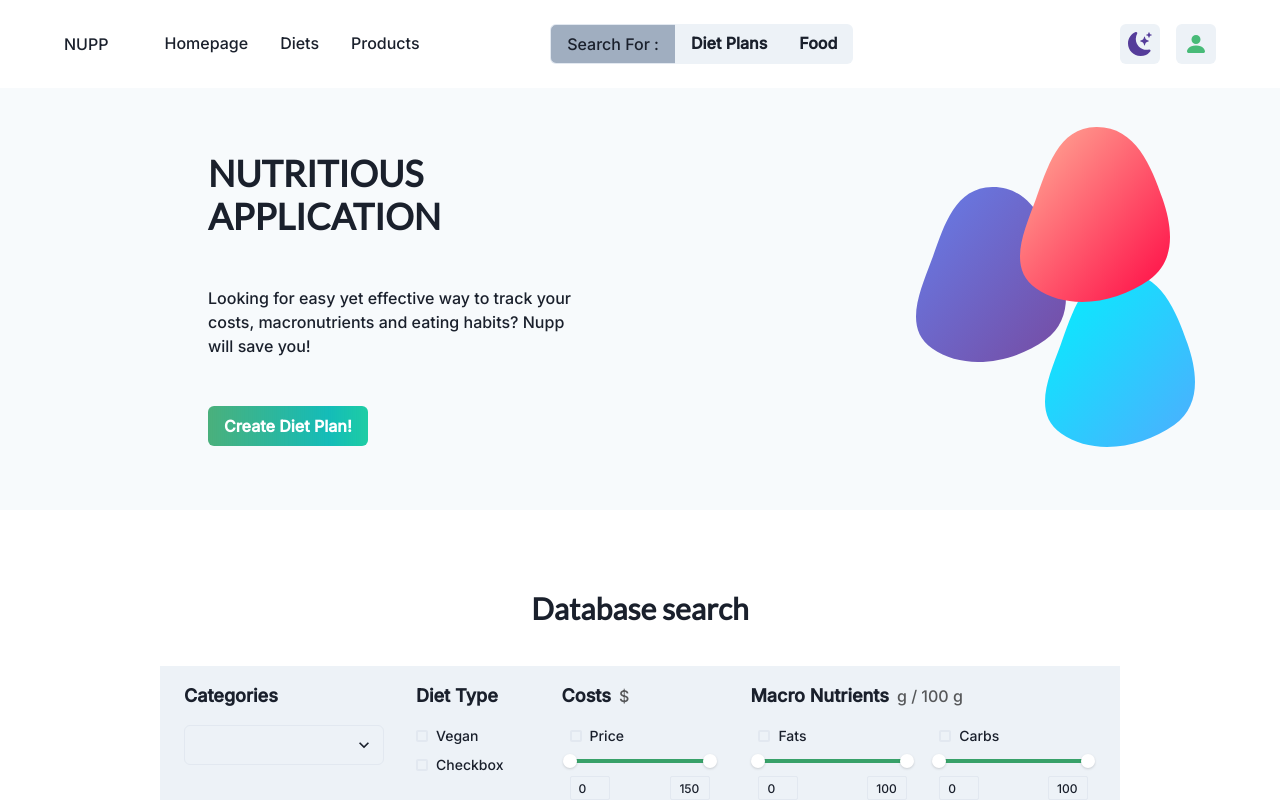
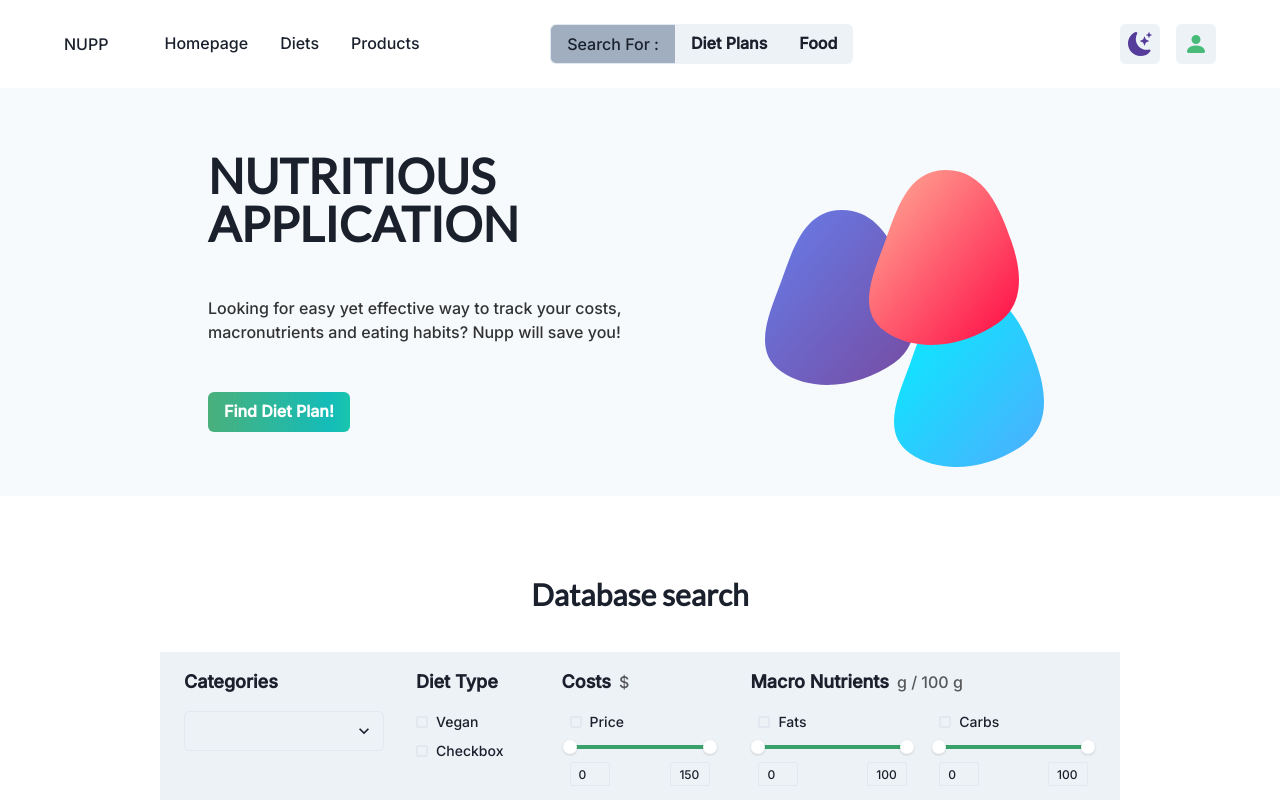
Before and after one commit to Makakusnik/Nupp, a Next.js app: page / in a window 1280 px wide. Shown: the top 800 px of the page. Built offline with nearby package versions, Linux system fonts and the light colour scheme.

Commit message:
Added Compound Header Component

```diff
--- /dev/null
+++ b/components/Content/Header.tsx
@@ -0,0 +1,84 @@
+import React, { ReactNode } from "react";
+import {
+  Container,
+  Grid,
+  GridItem,
+  Heading,
+  ResponsiveValue,
+  Text,
+  useColorModeValue,
+  VStack,
+} from "@chakra-ui/react";
+
+interface ChildrenOnlyProps {
+  children: ReactNode | string;
+}
+
+interface HeaderProps {
+  h?: any;
+}
+
+const Header = ({ h, children }: HeaderProps & ChildrenOnlyProps) => {
+  const headerBg = useColorModeValue("gray.50", "gray.900");
+
+  return (
+    <Container
+      minW="100%"
+      minH={(h && { ...h }) || { "2xl": "500px" }}
+      h="fit-content"
+      bg={headerBg}
+      alignItems="center"
+      display="flex"
+      as="header"
+    >
+      <Grid
+        display="flex"
+        alignContent="center"
+        maxW="container.lg"
+        templateColumns={"1fr 1fr"}
+        px="16px"
+        mx="auto"
+        w="100%"
+      >
+        {children}
+      </Grid>
+    </Container>
+  );
+};
+
+export default Header;
+
+export const HeaderHeading = ({ children }: ChildrenOnlyProps) => {
+  return (
+    <Heading as="h1" size={"2xl"} autoCapitalize="">
+      {children}
+    </Heading>
+  );
+};
+
+export const HeaderText = ({ children }: ChildrenOnlyProps) => {
+  const fontColor = useColorModeValue("blackAlpha.800", "whiteAlpha.800");
+  return (
+    <Text fontWeight="200" color={fontColor}>
+      {children}
+    </Text>
+  );
+};
+
+export const HeaderMainSection = ({ children }: ChildrenOnlyProps) => {
+  return (
+    <GridItem w="60%">
+      <VStack alignItems="start" spacing="48px" p={"16"} h="100%">
+        {children}
+      </VStack>
+    </GridItem>
+  );
+};
+
+export const HeaderImageSection = ({ children }: ChildrenOnlyProps) => {
+  return (
+    <GridItem w="40%" position="relative">
+      {children}
+    </GridItem>
+  );
+};
--- a/pages/index.tsx
+++ b/pages/index.tsx
@@ -1,5 +1,6 @@
 import {
   Button,
+  ButtonGroup,
   Center,
   Container,
   Heading,
@@ -8,11 +9,17 @@ import {
   useColorModeValue,
   VStack,
 } from "@chakra-ui/react";
+import Header, {
+  HeaderHeading,
+  HeaderImageSection,
+  HeaderMainSection,
+  HeaderText,
+} from "../components/Content/Header";
 import type { NextPage } from "next";
 import Head from "next/head";
 import { DatabaseTable } from "../components/Database/DatabaseTable";
 import { FilterBox } from "../components/Database/Filters";
-import { BlobAnimatedJsx } from "../components/misc/BlobVectorJsx";
+import { BlobAnimatedJsx } from "../components/Misc/BlobVectorJsx";
 import { dataBlue, dataPurp, dataRed } from "../testdata/blobData";
 
 const Home: NextPage = () => {
@@ -28,53 +35,40 @@ const Home: NextPage = () => {
         />
         <link rel="icon" href="/favicon.ico" />
       </Head>
-      <Container
-        p="0"
-        minW="100%"
-        h={{ "2xl": "600px" }}
-        bg={headerBg}
-        alignItems="center"
-        display="flex"
-      >
-        <Container display="flex" alignContent="center" maxW="container.lg">
-          <HStack>
-            <VStack alignItems="start" spacing="48px" p={"16"} h="100%" w="50%">
-              <Heading as="h1" size={"xl"} autoCapitalize="">
+      <Header h={{ "2xl": 700 }}>
+        <HeaderMainSection>
+          <HeaderHeading>
             NUTRITIOUS
             <br></br>
             APPLICATION
-              </Heading>
-              <Text>
+          </HeaderHeading>
+          <HeaderText>
             Looking for easy yet effective way to track your costs,
             macronutrients and eating habits? Nupp will save you!
-              </Text>
-              <Button variant="CTA">Create Diet Plan!</Button>
-            </VStack>
-            <VStack p={"16"} h="100%" w="50%">
-              <Center position="relative">
+          </HeaderText>
+          <Button variant="CTA">Find Diet Plan!</Button>
+        </HeaderMainSection>
+        <HeaderImageSection>
           <BlobAnimatedJsx
             id="svg1"
             left="155px"
-                  top="120px"
+            top="50%"
             data={dataBlue}
           ></BlobAnimatedJsx>
           <BlobAnimatedJsx
             id="svg2"
             left="26px"
-                  top="35px"
+            top="30%"
             data={dataPurp}
           ></BlobAnimatedJsx>
           <BlobAnimatedJsx
             id="svg3"
             left="130px"
-                  top="-25px"
+            top="20%"
             data={dataRed}
           ></BlobAnimatedJsx>
-              </Center>
-            </VStack>
-          </HStack>
-        </Container>
-      </Container>
+        </HeaderImageSection>
+      </Header>
       <Container marginTop={"80px"} px="32px" maxW="container.lg">
         <Heading textAlign={"center"} as="h2" size="lg">
           Database search
```
Lines whose indentation alone changed are shown as unchanged.
